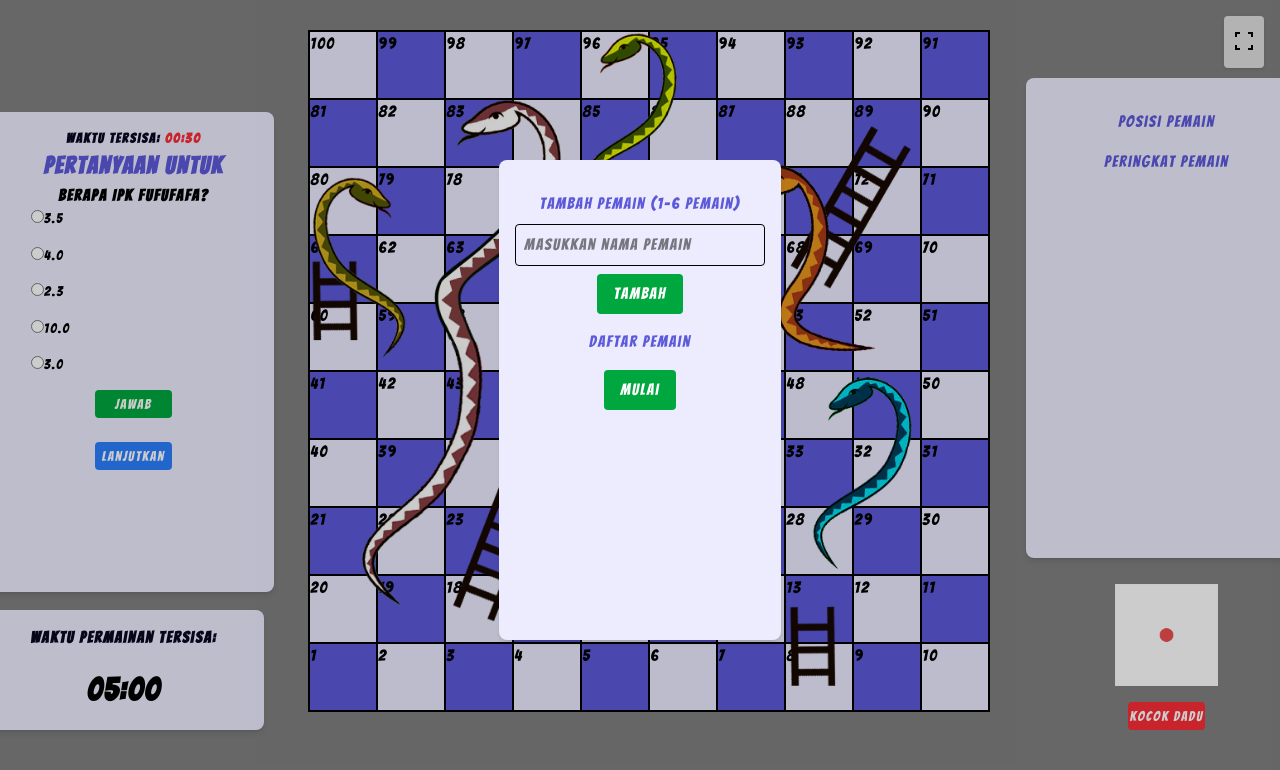
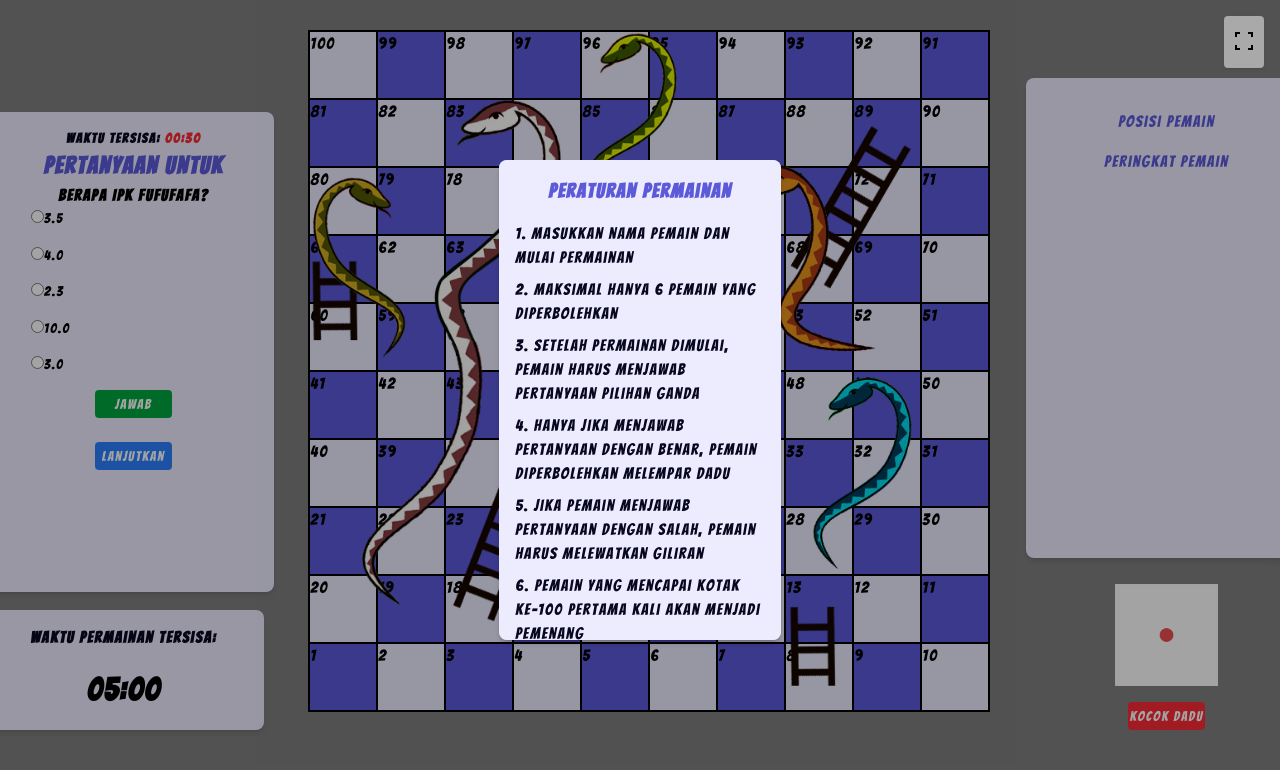
Before and after one commit to hamasfaa/nusajar-snake-ladder, a Vue app: page / in a window 1280 px wide. Shown: the top 770 px of the page. Built offline with nearby package versions, Linux system fonts and the light colour scheme.

Commit message:
Add regulation display component, enhance player color handling, and implement position checking logic

```diff
--- a/src/components/Board.vue
+++ b/src/components/Board.vue
@@ -11,6 +11,21 @@
           class="align-top min-w-[8.5vh] max-w-[8.5vh] w-[8.5vh] h-[8.5vh] border-solid border-2 border-black"
         >
           {{ cell.number }}
+          <div
+            v-for="player in playersInCell(cell.number)"
+            :key="player.name"
+            class="rounded-full relative"
+            :style="{ backgroundColor: player.color }"
+            :class="
+              playersInCell(cell.number).length > 5
+                ? 'w-[0.8vh] h-[0.8vh]'
+                : playersInCell(cell.number).length > 4
+                ? 'w-[1vh] h-[1vh]'
+                : playersInCell(cell.number).length > 3
+                ? 'w-[1.2vh] h-[1.2vh]'
+                : 'w-[1.5vh] h-[1.5vh]'
+            "
+          ></div>
         </td>
       </tr>
     </table>
@@ -20,18 +35,27 @@
 <script>
 import { onMounted } from "vue";
 import { useBoardStore } from "@/stores/boardStore";
+import { useGameStore } from "@/stores/gameStore";
 import SnakeLadder from "@/assets/snake-ladder.png";
 
 export default {
   setup() {
     const BOARD_STORE = useBoardStore();
+    const GAME_STORE = useGameStore();
 
     onMounted(() => {
       BOARD_STORE.initBoard();
     });
 
+    const playersInCell = (cellNumber) => {
+      return GAME_STORE.players.filter(
+        (player) => player.position === cellNumber
+      );
+    };
+
     return {
       BOARD_STORE,
+      playersInCell,
     };
   },
   data() {
--- /dev/null
+++ b/src/components/Regulation.vue
@@ -0,0 +1,61 @@
+<template>
+  <Teleport to="body">
+    <div
+      v-if="showRegulations"
+      class="fixed inset-0 flex items-center justify-center bg-black/20 z-50 font-nusajar tracking-widest"
+    >
+      <div
+        class="w-[22vw] h-[60vh] bg-nusajarSecondary overflow-auto rounded-lg shadow-md p-4 flex flex-col"
+      >
+        <h2 class="text-center font-bold text-[2.5vh] text-nusajarPrimary mb-4">
+          Peraturan Permainan
+        </h2>
+        <ol
+          class="list-decimal list-inside text-[2vh] text-nusajarPrimaryDark space-y-2"
+        >
+          <li>Masukkan nama pemain dan mulai permainan</li>
+          <li>Maksimal hanya 6 pemain yang diperbolehkan</li>
+          <li>
+            Setelah permainan dimulai, pemain harus menjawab pertanyaan pilihan
+            ganda
+          </li>
+          <li>
+            Hanya jika menjawab pertanyaan dengan benar, pemain diperbolehkan
+            melempar dadu
+          </li>
+          <li>
+            Jika pemain menjawab pertanyaan dengan salah, pemain harus
+            melewatkan giliran
+          </li>
+          <li>
+            Pemain yang mencapai kotak ke-100 pertama kali akan menjadi pemenang
+          </li>
+        </ol>
+        <button
+          @click="closeRegulations"
+          class="bg-green-600 text-white px-4 py-2 mt-4 rounded self-center"
+        >
+          Tutup
+        </button>
+      </div>
+    </div>
+  </Teleport>
+</template>
+
+<script>
+import { Teleport } from "vue";
+
+export default {
+  components: { Teleport },
+  data() {
+    return {
+      showRegulations: true,
+    };
+  },
+  methods: {
+    closeRegulations() {
+      this.showRegulations = false;
+    },
+  },
+};
+</script>
--- a/src/stores/boardStore.js
+++ b/src/stores/boardStore.js
@@ -47,6 +47,13 @@ export const useBoardStore = defineStore("board", {
                 tableData.push(row2);
             }
             this.board = tableData;
+        },
+        checkPosition(position) {
+            const snakeIndex = this.snakeLadder.snakeBite.indexOf(position);
+            if (snakeIndex !== -1) return this.snakeLadder.snakeLand[snakeIndex];
+            const ladderIndex = this.snakeLadder.ladderClimb.indexOf(position);
+            if (ladderIndex !== -1) return this.snakeLadder.ladderLand[ladderIndex];
+            return position;
         }
     },
 });
--- a/src/stores/gameStore.js
+++ b/src/stores/gameStore.js
@@ -1,5 +1,6 @@
 import { defineStore } from "pinia";
-import { useQuestionStore } from "./questionStore";
+import { useQuestionStore } from "@/stores/questionStore";
+import { useBoardStore } from "@/stores/boardStore";
 
 export const useGameStore = defineStore("game", {
     state: () => ({
@@ -11,7 +12,7 @@ export const useGameStore = defineStore("game", {
     }),
     actions: {
         addPlayer(playerName) {
-            this.players.push({ name: playerName, position: 1 });
+            this.players.push({ name: playerName, position: 1, color: this.getRandomColor() });
         },
         removePlayer(index) {
             this.players.splice(index, 1);
@@ -20,8 +21,13 @@ export const useGameStore = defineStore("game", {
             this.currentPlayer = (this.currentPlayer + 1) % this.players.length;
         },
         updatePlayerPosition(diceValue) {
+            const BOARD_STORE = useBoardStore();
+
             const player = this.players[this.currentPlayer];
             player.position += diceValue;
+
+            player.position = BOARD_STORE.checkPosition(player.position);
+
             if (player.position >= 100) {
                 this.winner = player;
                 this.start = false;
@@ -30,15 +36,30 @@ export const useGameStore = defineStore("game", {
         rollDice(index) {
             this.updatePlayerPosition(index + 1);
         },
-        determineWInner() {
+        determineWinner() {
             if (this.players.length > 0) {
                 this.winner = this.players.reduce((max, player) =>
                     player.position > max.position ? player : max
                 );
-                this.start = false;
-                const QUESTION_STORE = useQuestionStore();
-                QUESTION_STORE.resetQuestion();
+                this.resetGame();
             }
-        }
+        },
+        resetGame() {
+            this.dice = 0;
+            this.currentPlayer = 0;
+            this.start = false;
+            this.winner = null;
+            this.players = [];
+            const QUESTION_STORE = useQuestionStore();
+            QUESTION_STORE.resetQuestion();
+        },
+        getRandomColor() {
+            const letters = '0123456789ABCDEF';
+            let color = '#';
+            for (let i = 0; i < 6; i++) {
+                color += letters[Math.floor(Math.random() * 16)];
+            }
+            return color;
+        },
     },
 });
--- a/src/views/SnakeLadderView.vue
+++ b/src/views/SnakeLadderView.vue
@@ -30,6 +30,7 @@
   </div>
   <AddPlayer />
   <Winner />
+  <Regulation />
 </template>
 
 <script>
@@ -40,6 +41,7 @@ import Board from "@/components/Board.vue";
 import StopWatch from "@/components/StopWatch.vue";
 import AddPlayer from "@/components/AddPlayer.vue";
 import Winner from "@/components/Winner.vue";
+import Regulation from "@/components/Regulation.vue";
 
 export default {
   components: {
@@ -50,6 +52,7 @@ export default {
     StopWatch,
     AddPlayer,
     Winner,
+    Regulation,
   },
   data() {
     return {
```
